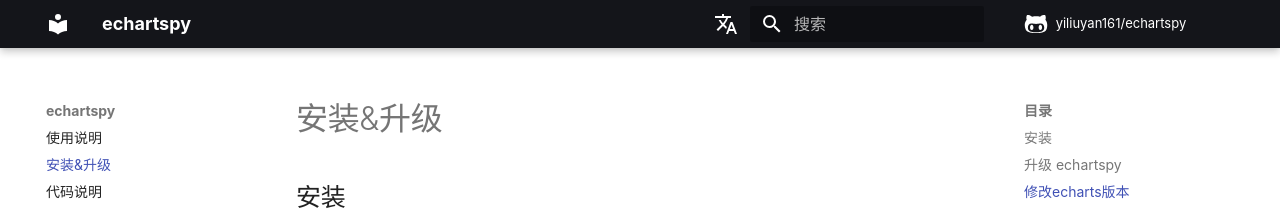
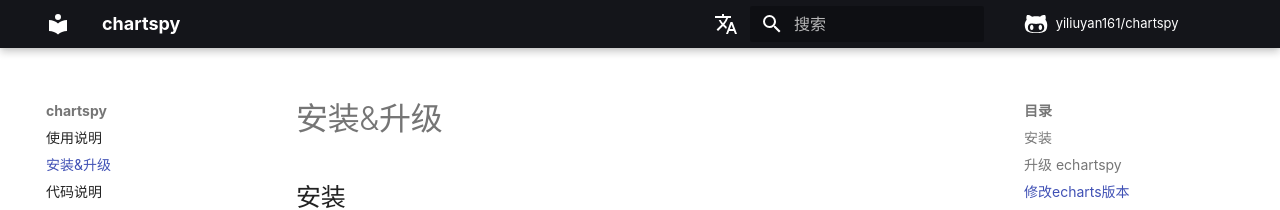
Before and after one commit to yiliuyan161/chartspy, an MkDocs documentation site: the page built from docs/安装.md, in a window 1280 px wide. Shown: the top 210 px of the page. Built offline with MkDocs 1.6.1 and Material for MkDocs 9.7.7, drawn with Linux system fonts in a browser that asks for light colours; comment, search, counter and statistics services are not loaded.

Commit message:
文档更新

```diff
--- a/mkdocs.yml
+++ b/mkdocs.yml
@@ -1,5 +1,5 @@
-site_name: echartspy
-site_url: https://echartspy.icopy.site/
+site_name: chartspy
+site_url: https://chartspy.icopy.site/
 theme:
   font: false
   name: material
@@ -26,13 +26,13 @@
       toc_depth: 4
       permalink: true
 
-repo_url: https://github.com/yiliuyan161/echartspy
-repo_name: yiliuyan161/echartspy
+repo_url: https://github.com/yiliuyan161/chartspy
+repo_name: yiliuyan161/chartspy
 
 extra:
   alternate:
     - name: English
-      link: https://echartspy.icopy.site/en/
+      link: https://chartspy.icopy.site/en/
       lang: en
 
 nav:
```
